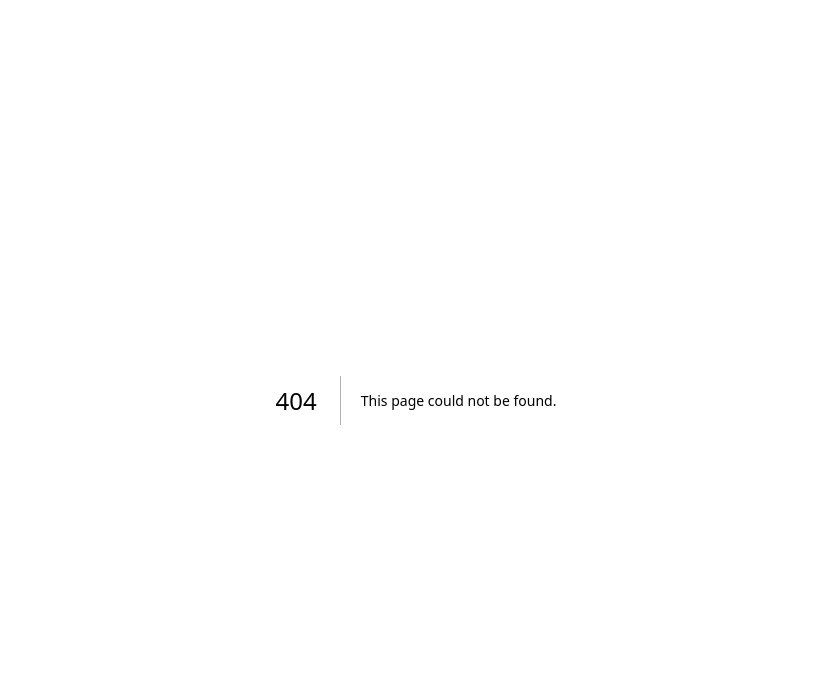
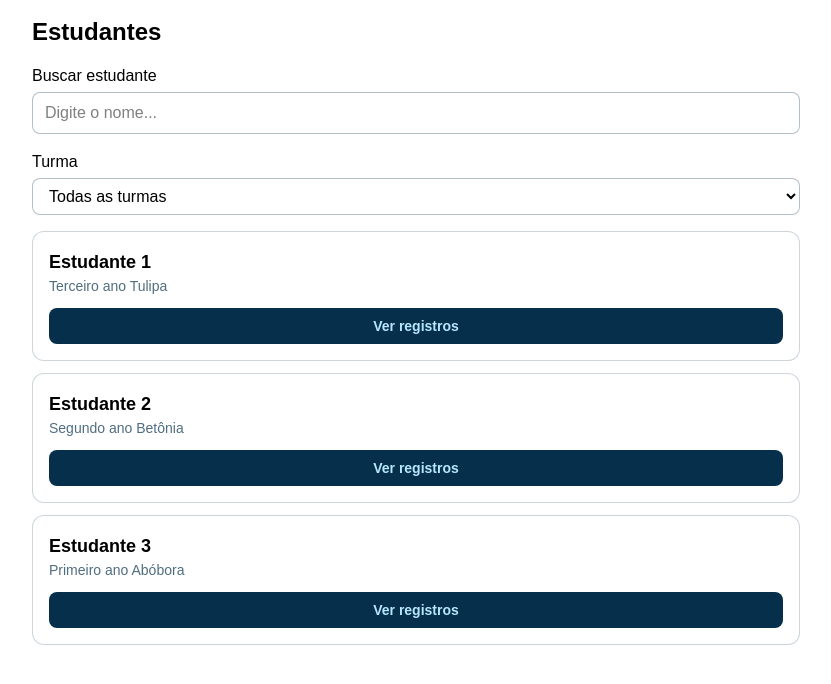
Before and after one commit to MarcosVitorGoularte/DevWebAtitudinal, a Next.js app: page /professor in a window 1280 px wide. Before the commit this address had no page. Shown: the top 684 px of the page, without its empty margins (224-1055 px from the left). Built offline with nearby package versions, Linux system fonts and the light colour scheme.

Commit message:
feat: adiciona lista de estudantes

```diff
--- /dev/null
+++ b/src/app/professor/page.tsx
@@ -0,0 +1,77 @@
+"use client";
+
+import { useState } from "react";
+
+const estudantes = [
+  { id: 1, nome: "Estudante 1", turma: "tulipa" },
+  { id: 2, nome: "Estudante 2", turma: "betonia" },
+  { id: 3, nome: "Estudante 3", turma: "abobora" },
+];
+
+const nomesTurmas = {
+  tulipa: "Terceiro ano Tulipa",
+  betonia: "Segundo ano Betônia",
+  abobora: "Primeiro ano Abóbora",
+};
+
+export default function ListaAlunosPage() {
+  const [turmaEscolhida, setTurmaEscolhida] = useState("");
+  const [busca, setBusca] = useState("");
+  const estudantesFiltrados = estudantes.filter(
+    (estudante) =>
+      (turmaEscolhida === "" || estudante.turma === turmaEscolhida) &&
+      estudante.nome.toLowerCase().includes(busca.toLowerCase()),
+  );
+  return (
+    <main className="min-h-screen bg-white p-4 text-black">
+      <div className="mx-auto max-w-3xl">
+        <h1 className="mb-4 text-2xl font-bold">Estudantes</h1>
+
+        <div className="mb-4">
+          <label htmlFor="busca" className="block">
+            Buscar estudante
+          </label>
+          <input
+            value={busca}
+            onChange={(e) => setBusca(e.target.value)}
+            className="mt-1 w-full rounded-lg border border-sky-950/30 bg-white px-3 py-2"
+            id="busca"
+            type="text"
+            placeholder="Digite o nome..."
+          />
+        </div>
+
+        <div className="mb-4">
+          <label htmlFor="turma" className="block">
+            Turma
+          </label>
+          <select
+            value={turmaEscolhida}
+            onChange={(e) => setTurmaEscolhida(e.target.value)}
+            className="mt-1 w-full rounded-lg border border-sky-950/30 bg-white px-3 py-2"
+            id="turma"
+          >
+            <option value="">Todas as turmas</option>
+            <option value="tulipa">Terceiro ano Tulipa</option>
+            <option value="betonia">Segundo ano Betônia</option>
+            <option value="abobora">Primeiro ano Abóbora</option>
+          </select>
+        </div>
+
+        <ul className="flex flex-col gap-3">
+          {estudantesFiltrados.map((estudante) => (
+            <li key={estudante.id} className="rounded-xl border border-sky-950/20 bg-white p-4">
+              <p className="text-lg font-semibold">{estudante.nome}</p>
+              <p className="text-sm text-sky-950/70">
+                {nomesTurmas[estudante.turma as keyof typeof nomesTurmas]}
+              </p>
+              <button className="mt-3 w-full rounded-lg bg-sky-950 px-4 py-2 text-sm font-semibold text-sky-200">
+                Ver registros
+              </button>
+            </li>
+          ))}
+        </ul>
+      </div>
+    </main>
+  );
+}
```
